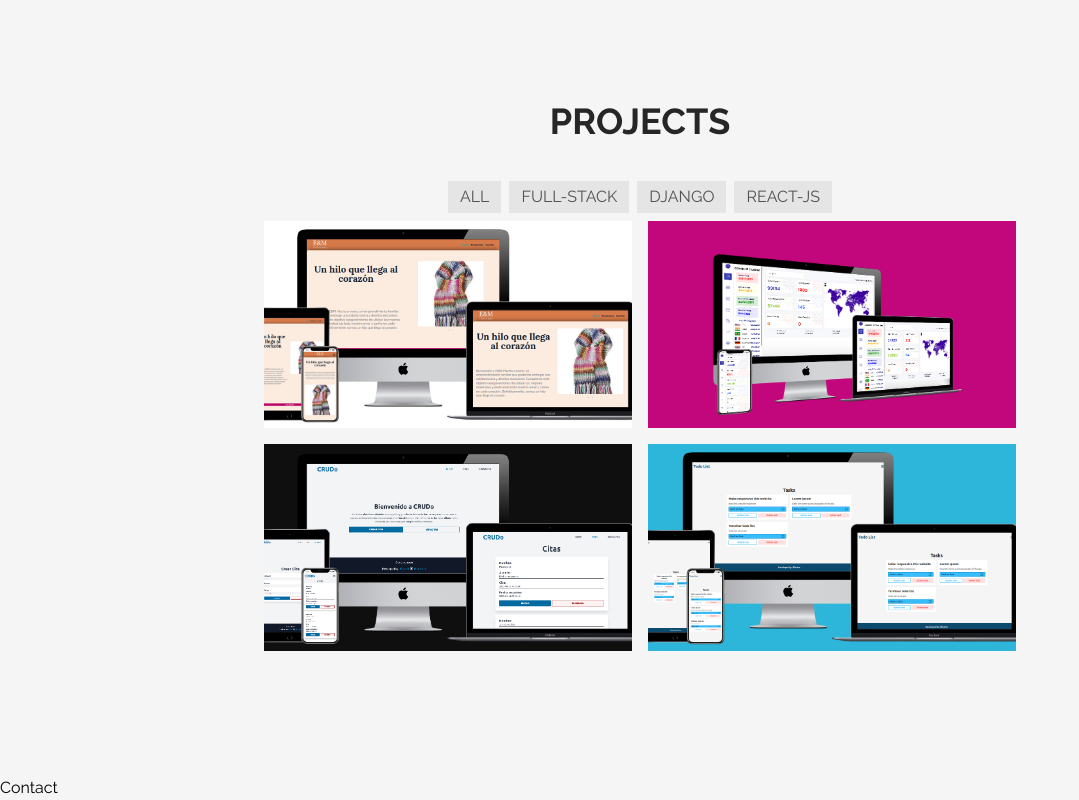
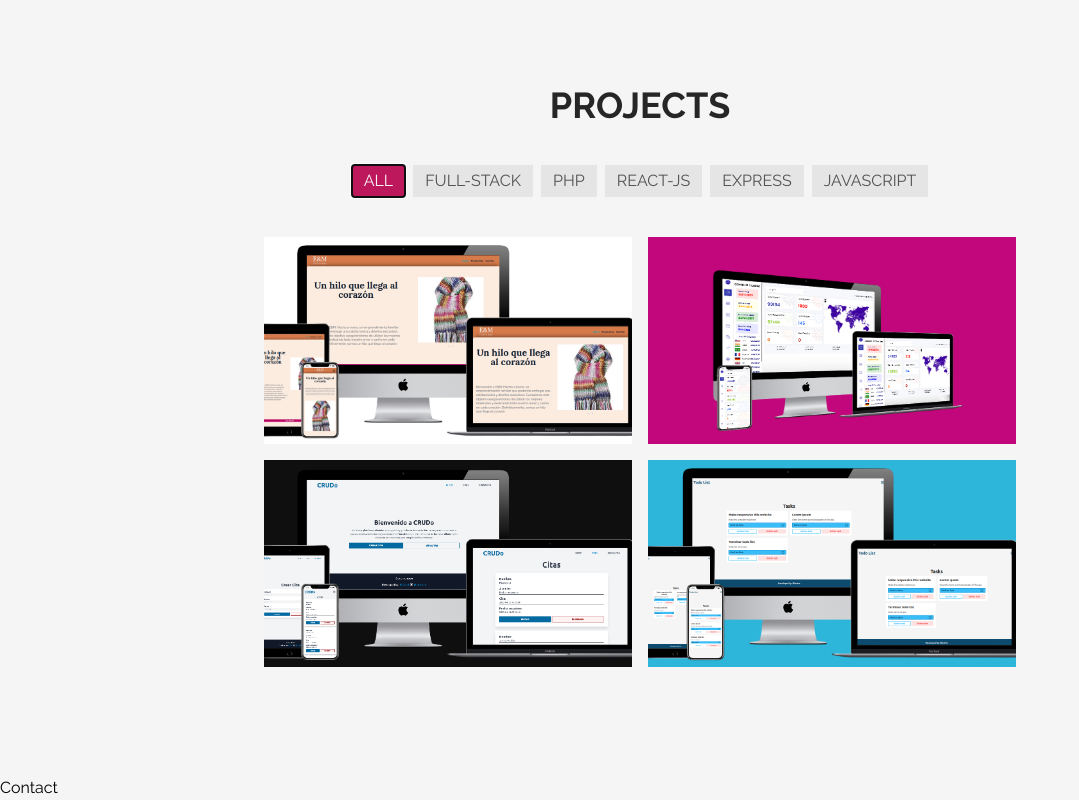
Before and after one commit to iElectro13/iElectro-s-portfolio, a React (Vite) app: page / in a window 1280 px wide. Shown: the part 1624-2424 px from the top of the page, without its empty margins (0-1079 px from the left). Built offline with nearby package versions, Linux system fonts and the light colour scheme.

Commit message:
Filter done

```diff
--- a/src/components/sections/Projects.jsx
+++ b/src/components/sections/Projects.jsx
@@ -1,9 +1,11 @@
-import React from "react";
+import React, { useState, useRef, useEffect } from "react";
 import MainLayout from "../../layouts/MainLayout";
 import Project from "../cards/Project";
 import Title from "../text/Title";
 
 const Projects = () => {
+    const allRef = useRef();
+    const [filter, setFilter] = useState("all");
     const projects = [
         {
             url: "https://em-hechoamano.vercel.app/",
@@ -24,38 +26,73 @@ const Projects = () => {
             category: "fullstack react php",
         },
         {
-          url: "https://my-first-todo-app.vercel.app/",
-          img: "/assets/images/todo-project.png",
-          title: "Fullstack todo with Express and React",
-          category: "fullstack react",
-      },
+            url: "https://my-first-todo-app.vercel.app/",
+            img: "/assets/images/todo-project.png",
+            title: "Fullstack todo with Express and React",
+            category: "fullstack react express",
+        },
     ];
+    useEffect(() => {
+        if (filter === "all") {
+            allRef.current.focus();
+        }
+    }, [filter]);
     return (
         <div
             id="projects"
             className="w-full flex flex-col justify-center items-center"
+            onClick={(e) => e.target.id === "projects" && setFilter("all")}
         >
             <MainLayout>
                 <Title title="PROJECTS" />
                 <div className="flex flex-wrap w-full justify-center items-center gap-2">
-                    <button className="py-1 px-3 text-neutral-600 bg-neutral-200 hover:bg-pink-700 hover:text-neutral-100 text-center transition-colors focus:bg-pink-700 focus:text-neutral-100">
+                    <button
+                        onClick={() => setFilter("all")}
+                        className="py-1 px-3 text-neutral-600 bg-neutral-200 hover:bg-pink-700 hover:text-neutral-100 text-center transition-colors focus:bg-pink-700 focus:text-neutral-100"
+                        ref={allRef}
+                    >
                         ALL
                     </button>
-                    <button className="py-1 px-3 text-neutral-600 bg-neutral-200 hover:bg-pink-700 hover:text-neutral-100 text-center transition-colors focus:bg-pink-700 focus:text-neutral-100">
+                    <button
+                        onClick={() => setFilter("fullstack")}
+                        className="py-1 px-3 text-neutral-600 bg-neutral-200 hover:bg-pink-700 hover:text-neutral-100 text-center transition-colors focus:bg-pink-700 focus:text-neutral-100"
+                    >
                         FULL-STACK
                     </button>
-                    <button className="py-1 px-3 text-neutral-600 bg-neutral-200 hover:bg-pink-700 hover:text-neutral-100 text-center transition-colors focus:bg-pink-700 focus:text-neutral-100">
-                        DJANGO
+                    <button
+                        onClick={() => setFilter("php")}
+                        className="py-1 px-3 text-neutral-600 bg-neutral-200 hover:bg-pink-700 hover:text-neutral-100 text-center transition-colors focus:bg-pink-700 focus:text-neutral-100"
+                    >
+                        PHP
                     </button>
-                    <button className="py-1 px-3 text-neutral-600 bg-neutral-200 hover:bg-pink-700 hover:text-neutral-100 text-center transition-colors focus:bg-pink-700 focus:text-neutral-100">
+                    <button
+                        onClick={() => setFilter("react")}
+                        className="py-1 px-3 text-neutral-600 bg-neutral-200 hover:bg-pink-700 hover:text-neutral-100 text-center transition-colors focus:bg-pink-700 focus:text-neutral-100"
+                    >
                         REACT-JS
                     </button>
+                    <button
+                        onClick={() => setFilter("express")}
+                        className="py-1 px-3 text-neutral-600 bg-neutral-200 hover:bg-pink-700 hover:text-neutral-100 text-center transition-colors focus:bg-pink-700 focus:text-neutral-100"
+                    >
+                        EXPRESS
+                    </button>
+                    <button
+                        onClick={() => setFilter("javascript")}
+                        className="py-1 px-3 text-neutral-600 bg-neutral-200 hover:bg-pink-700 hover:text-neutral-100 text-center transition-colors focus:bg-pink-700 focus:text-neutral-100"
+                    >
+                        JAVASCRIPT
+                    </button>
+                </div>
 
-                    <div className="grid grid-cols-1 place-content-center place-items-center gap-4 md:grid-cols-2">
-                        {projects.map((project) => (
-                            <Project key={project.title} {...project} />
-                        ))}
-                    </div>
+                <div className="grid grid-cols-1 place-content-center place-items-center gap-4 sm:grid-cols-2">
+                    {projects.map(
+                        (project) =>
+                            (project.category.includes(filter) ||
+                                filter === "all") && (
+                                <Project key={project.title} {...project} />
+                            )
+                    )}
                 </div>
             </MainLayout>
         </div>
```
